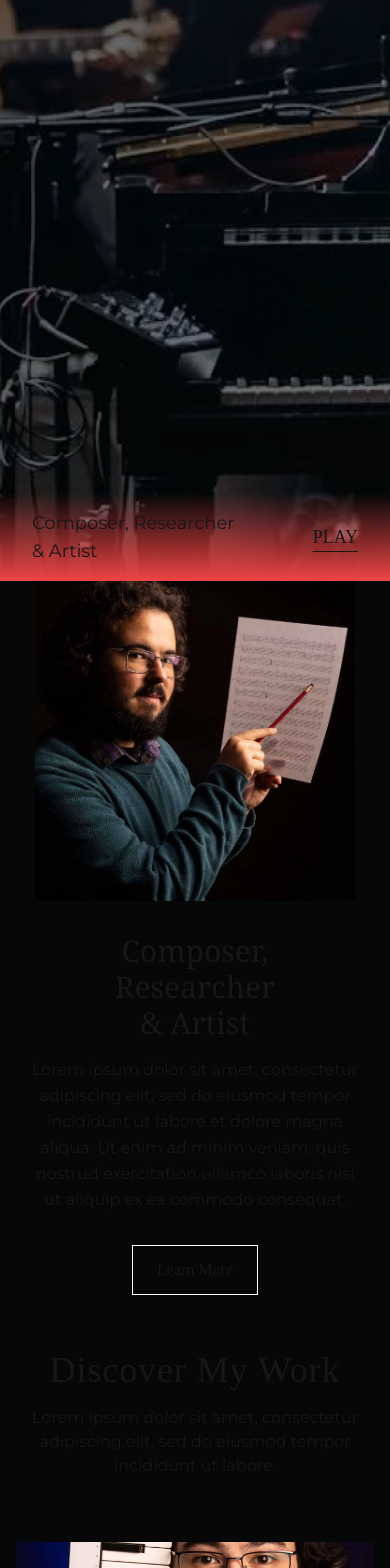
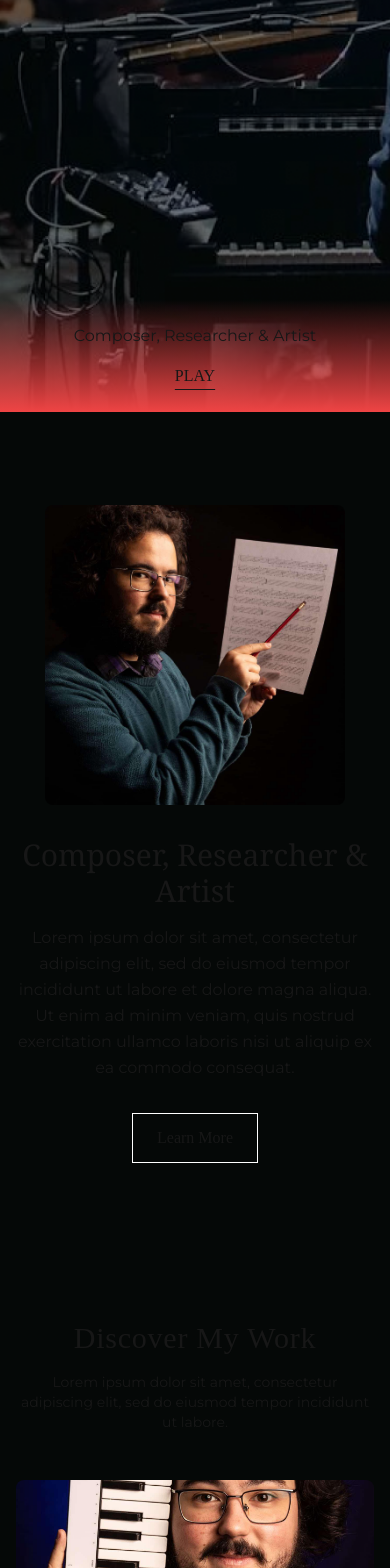
Before and after one commit to tiagodacosta1/pedro-website, a Next.js app: page / in a window 390 px wide. Shown: the part 432-2000 px from the top of the page. Built offline with nearby package versions, Linux system fonts and the light colour scheme.

Commit message:
contact form api

```diff
--- a/app/DiscoverWork.tsx
+++ b/app/DiscoverWork.tsx
@@ -6,29 +6,29 @@ export default function DiscoverWork() {
       title: "MY MUSIC",
       description:
         "Lorem ipsum dolor sit amet, consectetur adipiscing elit, sed do eiusmod tempor incididunt ut labore et dolore magna aliqua.",
-      image: "/IMG_8701.JPG", // Updated to a local image
+      image: "/IMG_8701.JPG",
     },
     {
       title: "BIO",
       description:
         "Lorem ipsum dolor sit amet, consectetur adipiscing elit, sed do eiusmod tempor incididunt ut labore et dolore magna aliqua.",
-      image: "/IMG_8701.JPG", // Updated to a local image
+      image: "/IMG_8701.JPG",
     },
     {
       title: "MEDIA",
       description:
         "Lorem ipsum dolor sit amet, consectetur adipiscing elit, sed do eiusmod tempor incididunt ut labore et dolore magna aliqua.",
-      image: "/IMG_8701.JPG", // Updated to a local image
+      image: "/IMG_8701.JPG",
     },
   ]
 
   return (
-    <section className="h-[120vh] flex items-center">
+    <section className="py-16 md:py-24 lg:py-32">
       <div className="container mx-auto px-4">
         {/* Header */}
-        <div className="text-center mb-16 space-y-4">
-          <h2 className="text-4xl md:text-5xl font-light tracking-wide">Discover My Work</h2>
-          <p className="max-w-2xl mx-auto">
+        <div className="text-center mb-12 md:mb-16 space-y-4">
+          <h2 className="text-3xl md:text-4xl lg:text-5xl font-light tracking-wide">Discover My Work</h2>
+          <p className="max-w-2xl mx-auto text-sm md:text-base">
             Lorem ipsum dolor sit amet, consectetur adipiscing elit, sed do eiusmod tempor incididunt ut labore.
           </p>
         </div>
@@ -37,7 +37,7 @@ export default function DiscoverWork() {
         <div className="grid grid-cols-1 md:grid-cols-2 lg:grid-cols-3 gap-8">
           {categories.map((category, index) => (
             <div key={index} className="space-y-4">
-              <div className="relative aspect-[4/3] overflow-hidden">
+              <div className="relative aspect-[4/3] overflow-hidden rounded-lg">
                 <Image
                   src={category.image || "/placeholder.svg"}
                   alt={`${category.title} category`}
@@ -46,8 +46,8 @@ export default function DiscoverWork() {
                   sizes="(max-width: 768px) 100vw, (max-width: 1200px) 50vw, 33vw"
                 />
               </div>
-              <h3 className="text-3xl font-light tracking-wider">{category.title}</h3>
-              <p className="leading-relaxed">{category.description}</p>
+              <h3 className="text-2xl md:text-3xl font-light tracking-wider">{category.title}</h3>
+              <p className="text-sm md:text-base leading-relaxed">{category.description}</p>
             </div>
           ))}
         </div>
--- a/app/ShortBio.tsx
+++ b/app/ShortBio.tsx
@@ -1,39 +1,37 @@
-// components/ArtistProfile.js
-import Image from "next/image";
+import Image from "next/image"
 
 const ArtistProfile = () => {
   return (
-    <div className="flex flex-col md:flex-row  h-[120vh] items-center">
+    <div className="flex flex-col lg:flex-row min-h-screen items-center justify-center p-4 lg:p-8">
       {/* Left Section (Image) */}
-      <div className="md:w-1/2 w-full flex justify-center md:justify-end">
-        <div className="relative w-80 h-80 md:w-[500px] md:h-[500px]">
+      <div className="w-full lg:w-1/2 flex justify-center lg:justify-end mb-8 lg:mb-0">
+        <div className="relative w-full max-w-[300px] h-[300px] lg:w-[500px] lg:h-[500px]">
           <Image
             src="/IMG_8700.JPG" // Replace with your image path
             alt="Composer holding a keyboard"
             layout="fill"
             objectFit="cover"
-
+            className="rounded-lg"
           />
         </div>
       </div>
 
       {/* Right Section (Text Content) */}
-      <div className="md:w-1/2 w-full p-8 md:pl-12 md:pr-16 text-center md:text-left">
-        <h1 className="text-3xl md:text-5xl font-serif mb-4">
-          Composer, <br /> Researcher <br /> & Artist
+      <div className="w-full lg:w-1/2 lg:pl-12 lg:pr-16 text-center lg:text-left">
+        <h1 className="text-3xl lg:text-5xl font-serif mb-4">
+          Composer, <br className="hidden lg:inline" /> Researcher <br className="hidden lg:inline" /> & Artist
         </h1>
-        <p className=" mb-8 leading-relaxed">
-          Lorem ipsum dolor sit amet, consectetur adipiscing elit, sed do
-          eiusmod tempor incididunt ut labore et dolore magna aliqua. Ut enim ad
-          minim veniam, quis nostrud exercitation ullamco laboris nisi ut
-          aliquip ex ea commodo consequat.
+        <p className="mb-8 leading-relaxed max-w-prose mx-auto lg:mx-0">
+          Lorem ipsum dolor sit amet, consectetur adipiscing elit, sed do eiusmod tempor incididunt ut labore et dolore
+          magna aliqua. Ut enim ad minim veniam, quis nostrud exercitation ullamco laboris nisi ut aliquip ex ea commodo
+          consequat.
         </p>
         <button className="border border-white px-6 py-3 hover:bg-white hover:text-black transition-colors">
           Learn More
         </button>
       </div>
     </div>
-  );
-};
+  )
+}
 
-export default ArtistProfile;
+export default ArtistProfile
--- /dev/null
+++ b/app/api/send-email/route.ts
@@ -0,0 +1,28 @@
+import { NextResponse } from "next/server"
+import { Resend } from "resend"
+
+// Replace 'your_resend_api_key_here' with your actual Resend API key
+const resend = new Resend("re_PjXAsV7i_7XqnDv2DHAgZYTAqWZAvZeGd")
+
+export async function POST(request: Request) {
+    try {
+        const { name, email, subject, message } = await request.json()
+
+        const data = await resend.emails.send({
+            from: "Your Name <onboarding@resend.dev>", // Use the default sender or a verified domain
+            to: ["tiagocosta4823@gmail.com"], // Your receiving email
+            subject: subject || "New Contact Form Submission",
+            html: `
+        <h2>New Contact Form Submission</h2>
+        <p><strong>Name:</strong> ${name}</p>
+        <p><strong>Email:</strong> ${email}</p>
+        <p><strong>Subject:</strong> ${subject}</p>
+        <p><strong>Message:</strong> ${message}</p>
+      `,
+        })
+
+        return NextResponse.json({ success: true, data })
+    } catch (error) {
+        return NextResponse.json({ error: (error as Error).message }, { status: 500 })
+    }
+}
--- a/app/page.tsx
+++ b/app/page.tsx
@@ -1,21 +1,22 @@
-import ShortBio from "./ShortBio";
-import DiscoverWork from "./DiscoverWork";
-
+import ShortBio from "./ShortBio"
+import DiscoverWork from "./DiscoverWork"
+import Image from "next/image"
 
 const HomePage = () => {
   return (
     <div>
-      <div className="relative h-[120vh] bg-cover bg-center bg-no-repeat" style={{ backgroundImage: "url('/hero.png')" }}>
+      <div className="relative min-h-screen flex flex-col justify-end">
+        <Image src="/hero.png" alt="Hero background" layout="fill" objectFit="cover" quality={100} priority />
 
         {/* Content Overlay */}
-        <div className="absolute bottom-0 w-full flex justify-between items-center px-8 py-4 bg-gradient-to-b from-transparent to-red-500">
-          <div>
-            <p className="text-lg font-light">
-              Composer, Researcher <br /> & Artist
+        <div className="relative w-full flex flex-col sm:flex-row justify-between items-center px-4 sm:px-8 py-6 bg-gradient-to-b from-transparent to-red-500">
+          <div className="mb-4 sm:mb-0 text-center sm:text-left">
+            <p className="text-base sm:text-lg md:text-xl font-light">
+              Composer, Researcher <br className="hidden sm:inline" /> & Artist
             </p>
           </div>
           <div>
-            <button className="text-lg font-medium underline underline-offset-8">
+            <button className="text-base sm:text-lg md:text-xl font-medium underline underline-offset-8 hover:text-white transition-colors">
               PLAY
             </button>
           </div>
@@ -25,7 +26,7 @@ const HomePage = () => {
       <ShortBio />
       <DiscoverWork />
     </div>
-  );
-};
+  )
+}
 
-export default HomePage;
+export default HomePage
--- a/package.json
+++ b/package.json
@@ -13,7 +13,8 @@
     "next": "15.1.5",
     "react": "^19.0.0",
     "react-dom": "^19.0.0",
-    "react-icons": "^5.4.0"
+    "react-icons": "^5.4.0",
+    "resend": "^4.1.2"
   },
   "devDependencies": {
     "@eslint/eslintrc": "^3",
```
Also changed, not shown: app/BioAndClients/page.tsx (+32 -33 lines), app/Contact/page.tsx (+83 -27 lines), 1 other file (tests, documents, lock files or other folders).
